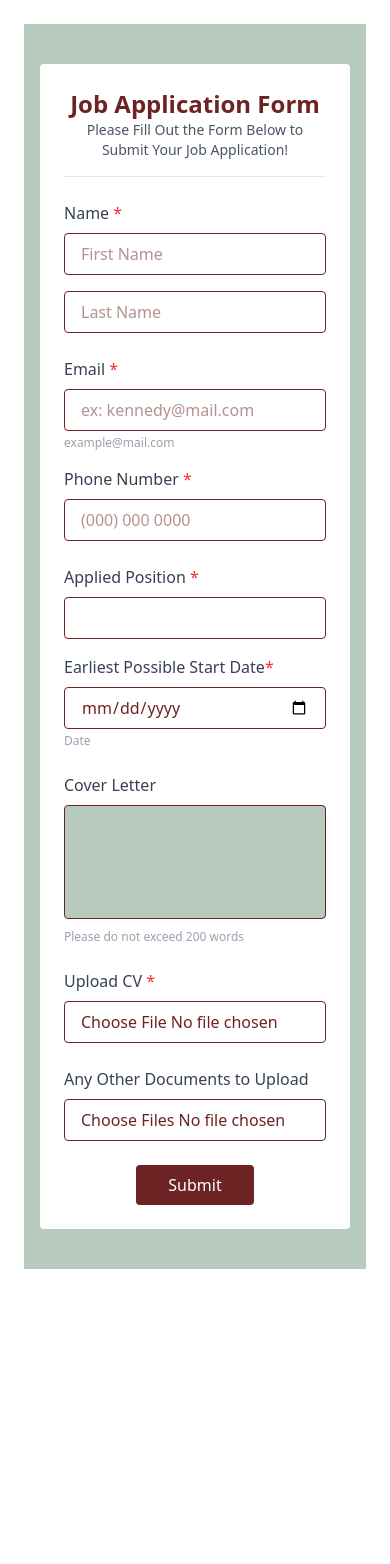
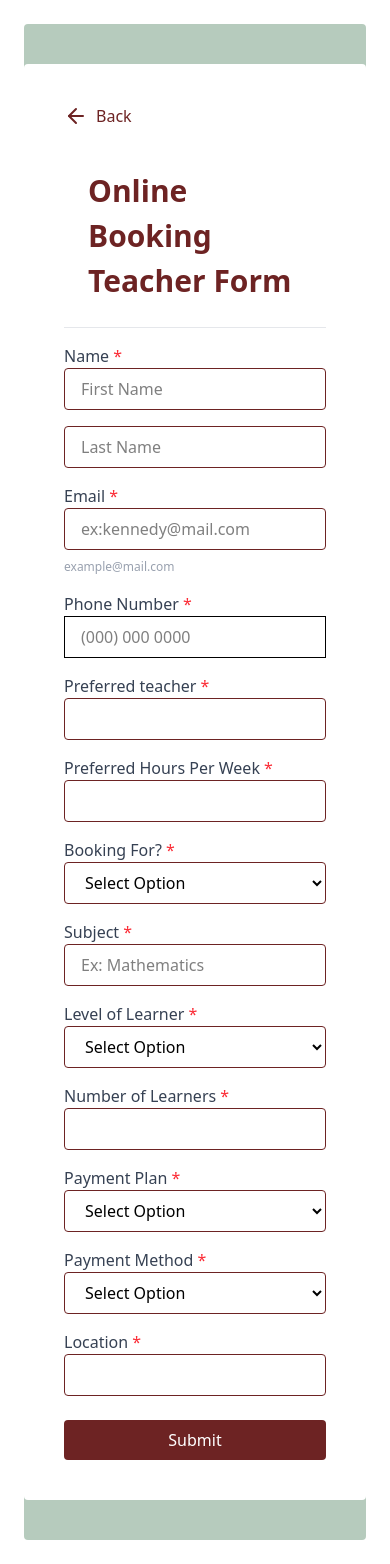
Before and after one commit to akuajoyce/JomatAgency-project, a React (Vite) app: page /teacher/Application in a window 390 px wide. Before the commit the page ends 1293 px from the top, so only its background shows below. Built offline with nearby package versions, Linux system fonts and the light colour scheme.

Commit message:
worked on responsiveness

```diff
--- a/src/pages/parent-student/BookForm.jsx
+++ b/src/pages/parent-student/BookForm.jsx
@@ -1,11 +1,22 @@
-import React from 'react'
+import React from 'react';
+import { Link } from 'react-router';
+import { ArrowLeft } from 'lucide-react';
 
 const BookForm = () => {
   return (
-    <div className="min-h-screen  bg-[#B6CBBD] flex justify-center items-start py-10 rounded-sm">
-        <div className="bg-white p-10 rounded-sm w-[60%]">
-            <div  className="border-b border-gray-200 p-6">
-                <h1 className="flex justify-center text-[30px] font-bold">Online Booking Teacher Form</h1>
+    <div className="min-h-screen bg-[#B6CBBD] flex justify-center items-start py-10 rounded-sm">
+      <div className="bg-white p-10 rounded-sm w-full max-w-4xl">
+        {/* Back Navigation */}
+        <div className="mb-4">
+          <Link to="/" className="flex items-center text-[#6D2323] hover:underline">
+            <ArrowLeft className="mr-2" /> Back
+          </Link>
+        </div>
+
+        <div className="border-b border-gray-200 p-6">
+          <h1 className="flex justify-center text-[30px] font-bold text-[#6D2323]">
+            Online Booking Teacher Form
+          </h1>
         </div>
 
         <form>
@@ -15,225 +26,156 @@ const BookForm = () => {
             </label>
           </div>
 
-          <div className="flex justify-between">
+          <div className="flex flex-col md:flex-row gap-4">
             <input
               type="text"
               placeholder="First Name"
-              className="border border-gray-200  hover:border-amber-600 rounded-sm px-20 py-2"
+              className="border border-[#6D2323] rounded-sm px-4 py-2 w-full"
             />
-
             <input
               type="text"
               placeholder="Last Name"
-              className=" border border-gray-200  hover:border-amber-600 rounded-sm px-20 py-2"
+              className="border border-[#6D2323] rounded-sm px-4 py-2 w-full"
             />
           </div>
 
-          <div className="flex justify-between mt-4">
-            <div className="flex flex-col">
-              <div>
+          <div className="flex flex-col md:flex-row gap-4 mt-4">
+            <div className="flex flex-col w-full">
               <label className="text-gray-700 font-medium">
                 Email <span className="text-red-500">*</span>
               </label>
-              </div>
-
-              <div>
               <input
                 type="email"
                 placeholder="ex:kennedy@mail.com"
-                  className="border border-gray-200  hover:border-amber-600 rounded-sm px-20 py-2"
+                className="border border-[#6D2323] rounded-sm px-4 py-2"
               />
-
-                <p className="mt-2 text-[12px] text-gray-400 font-medium">
-                  example@mail.com
-                </p>
+              <p className="mt-2 text-[12px] text-gray-400 font-medium">example@mail.com</p>
+            </div>
+            <div className="flex flex-col w-full">
+              <label className="text-gray-700 font-medium">
+                Phone Number <span className="text-red-500">*</span>
+              </label>
+              <input
+                type="tel"
+                placeholder="(000) 000 0000"
+                className="border border-[#6D2323] rounded-sm px-4 py-2"
+              />
             </div>
           </div>
 
-            <div className="flex flex-col">
-              <div>
+          <div className="flex flex-col md:flex-row gap-4 mt-4">
+            <div className="flex flex-col w-full">
               <label className="text-gray-700 font-medium">
-                  Phone Number <span className="text-red-500">*</span>
+                Preferred teacher <span className="text-red-500">*</span>
               </label>
+              <input
+                type="text"
+                className="border border-[#6D2323] rounded-sm px-4 py-2"
+              />
             </div>
-
-              <div>
+            <div className="flex flex-col w-full">
+              <label className="text-gray-700 font-medium">
+                Preferred Hours Per Week <span className="text-red-500">*</span>
+              </label>
               <input
-                  type="tel"
-                  placeholder="(000) 000 0000"
-                  className="border border-gray-200  hover:border-amber-600 rounded-sm px-20 py-2"
+                type="text"
+                className="border border-[#6D2323] rounded-sm px-4 py-2"
               />
             </div>
           </div>
+
+          <div className="flex flex-col md:flex-row gap-4 mt-4">
+            <div className="flex flex-col w-full">
+              <label className="text-gray-700 font-medium">
+                Booking For? <span className="text-red-500">*</span>
+              </label>
+              <select className="border border-[#6D2323] rounded-sm px-4 py-2">
+                <option value="">Select Option</option>
+                <option value="self">Self</option>
+                <option value="ward">Ward</option>
+                <option value="other">Other</option>
+              </select>
             </div>
-          <div className="flex justify-between mt-4">
-            <div className="flex flex-col">
-              <div>
+            <div className="flex flex-col w-full">
               <label className="text-gray-700 font-medium">
-                  Preferred teacher <span className="text-red-500">*</span>
+                Subject <span className="text-red-500">*</span>
               </label>
-              </div>
-
-              <div>
               <input
-                  type="email"
-                  placeholder=""
-                  className="border border-gray-200  hover:border-amber-600 rounded-sm px-20 py-2"
+                type="text"
+                placeholder="Ex: Mathematics"
+                className="border border-[#6D2323] rounded-sm px-4 py-2"
               />
-
-
             </div>
           </div>
 
-            <div className="flex flex-col">
-              <div>
+          <div className="flex flex-col md:flex-row gap-4 mt-4">
+            <div className="flex flex-col w-full">
               <label className="text-gray-700 font-medium">
-                  Preferred Hours Per Week <span className="text-red-500">*</span>
+                Level of Learner <span className="text-red-500">*</span>
               </label>
+              <select className="border border-[#6D2323] rounded-sm px-4 py-2">
+                <option value="">Select Option</option>
+                <option value="pre">Pre-school</option>
+                <option value="primary">Primary</option>
+                <option value="jhs">Junior High</option>
+                <option value="shs">Senior High</option>
+                <option value="tertiary">Tertiary</option>
+              </select>
             </div>
-
-              <div>
+            <div className="flex flex-col w-full">
+              <label className="text-gray-700 font-medium">
+                Number of Learners <span className="text-red-500">*</span>
+              </label>
               <input
-                  type="hours"
-                  placeholder=""
-                  className="border border-gray-200  hover:border-amber-600 rounded-sm px-20 py-2"
+                type="text"
+                className="border border-[#6D2323] rounded-sm px-4 py-2"
               />
             </div>
           </div>
-          </div>
 
-          <div className="flex justify-between mt-4">
-            <div className="flex flex-col">
-              <div>
+          <div className="flex flex-col md:flex-row gap-4 mt-4">
+            <div className="flex flex-col w-full">
               <label className="text-gray-700 font-medium">
-                  Booking For?<span className="text-red-500">*</span>
+                Payment Plan <span className="text-red-500">*</span>
               </label>
-              </div>
-
-              <select name='person' className="border border-gray-200  hover:border-amber-600 rounded-sm px-28 py-2">
+              <select className="border border-[#6D2323] rounded-sm px-4 py-2">
                 <option value="">Select Option</option>
-               <option value="">Self</option>
-               <option value="">Ward</option>
-               <option value="">Other</option>
+                <option value="weekly">Weekly</option>
+                <option value="monthly">Monthly</option>
               </select>
             </div>
-
-            <div className="flex flex-col">
-              <div>
+            <div className="flex flex-col w-full">
               <label className="text-gray-700 font-medium">
-                  Subject<span className="text-red-500">*</span>
+                Payment Method <span className="text-red-500">*</span>
               </label>
-              </div>
-
-              <div>
-                <input
-                  type="text"
-                  placeholder="Ex: Mathematics"
-                  className="border border-gray-200  hover:border-amber-600 rounded-sm px-20 py-2"
-                />
-              </div>
-            </div>
-          </div>
-
-          <div className="flex justify-between mt-4">
-            <div className="flex flex-col">
-              <div>
-                <label className="text-gray-700 font-medium">
-                  Level of Learner<span className="text-red-500">*</span>
-                </label>
-              </div>
-
-              <select name='person' className="border border-gray-200  hover:border-amber-600 rounded-sm px-28 py-2">
+              <select className="border border-[#6D2323] rounded-sm px-4 py-2">
                 <option value="">Select Option</option>
-               <option value="">Pre-school</option>
-               <option value="">Primary</option>
-               <option value="">Junior High</option>
-               <option value="">Senior High</option>
-               <option value="">Tertiary</option>
-
-              </select>
-            </div>
-
-            <div className="flex flex-col">
-              <div>
-                <label className="text-gray-700 font-medium">
-                  Number of Learners<span className="text-red-500">*</span>
-                </label>
-              </div>
-
-              <div>
-                <input
-                  type="text"
-                  placeholder=""
-                  className="border border-gray-200  hover:border-amber-600 rounded-sm px-20 py-2"
-                />
-              </div>
-            </div>
-          </div>
-
-          <div className="flex justify-between mt-4">
-            <div className="flex flex-col">
-              <div>
-                <label className="text-gray-700 font-medium">
-                  Payment Plan<span className="text-red-500">*</span>
-                </label>
-              </div>
-
-              <select name='method' className="border border-gray-200  hover:border-amber-600 rounded-sm px-28 py-2">
-               <option value="">Select Option</option>
-               <option value="">Weekly</option>
-               <option value="">Monthly</option>
-              </select>
-            </div>
-
-            <div className="flex flex-col">
-              <div>
-                <label className="text-gray-700 font-medium">
-                  Payment Method<span className="text-red-500">*</span>
-                </label>
-              </div>
-
-              <select name='method' className="border border-gray-200  hover:border-amber-600 rounded-sm px-28 py-2">
-               <option value="">Select Option</option>
-               <option value="">Momo</option>
-               <option value="">Card</option>
-               <option value="">Bank Transfer</option>
+                <option value="momo">Momo</option>
+                <option value="card">Card</option>
+                <option value="bank">Bank Transfer</option>
               </select>
             </div>
           </div>
 
-
-          <div className="flex flex-col">
-              <div>
+          <div className="flex flex-col mt-4">
             <label className="text-gray-700 font-medium">
-                  Location<span className="text-red-500">*</span>
+              Location <span className="text-red-500">*</span>
             </label>
+            <input
+              type="text"
+              className="border border-[#6D2323] rounded-sm px-4 py-2"
+            />
           </div>
 
-              <div>
-                <input
-                  type="text"
-                  placeholder=""
-                  className="border border-gray-200 hover:border-amber-600 rounded-sm px-20 py-2"
-                />
-              </div>
-            </div>
-
-           <div className='bg-blue-900 flex justify-center mt-4 w-60 px-10 py-2 rounded-sm text-white ml-50 cursor-pointer' >
-            <button>
+          <div className='bg-[#6D2323] flex justify-center mt-6 w-full md:w-60 px-10 py-2 rounded-sm text-white cursor-pointer mx-auto'>
+            <button type="submit">
               Submit
             </button>
           </div>
-
-
-
-
-
-
         </form>
       </div>
     </div>
-  )
-}
+  );
+};
 
-export default BookForm
+export default BookForm;
--- a/src/pages/parent-student/Profiles.jsx
+++ b/src/pages/parent-student/Profiles.jsx
@@ -1,7 +1,7 @@
 import React from 'react'
 import ProfileCard from '../../assets/components/ProfileCard'
 import Navbar from '../../assets/components/Navbar'
-import Profile from '../../assets/images/Profile.jpg'
+import Profile1 from '../../assets/images/Profile1.jpeg'
 import Profile2 from '../../assets/images/Profile2.jpg'
 import Profile3 from '../../assets/images/Profile3.jpg'
 import Profile4 from '../../assets/images/Profile4.jpg'
@@ -14,7 +14,7 @@ const teachersProfile =[
         name: 'Matthew Dinko',
         title: 'English Language Teacher',
         location: 'Lapaz,Accra',
-        imageUrl: Profile
+        imageUrl: Profile1
     },
     {
         name: 'Kennedy Zongbil',
--- a/src/pages/teacher/Application.jsx
+++ b/src/pages/teacher/Application.jsx
@@ -1,129 +1,174 @@
-import React from "react";
+import React from 'react';
+import { Link } from 'react-router';
+import { ArrowLeft } from 'lucide-react';
 
-const Application = () => {
+const BookForm = () => {
   return (
-    <div className="min-h-screen bg-[#B6CBBD] flex justify-center items-start py-10 px-4">
-      <div className="bg-white p-6 md:p-10 rounded-sm w-full md:w-[80%] lg:w-[60%]">
-        <div className="border-b border-gray-200 pb-4">
-          <h1 className="text-center text-2xl md:text-3xl font-bold text-[#6D2323]">
-            Job Application Form
+    <div className="min-h-screen bg-[#B6CBBD] flex justify-center items-start py-10 rounded-sm">
+      <div className="bg-white p-10 rounded-sm w-full max-w-4xl">
+        {/* Back Navigation */}
+        <div className="mb-4">
+          <Link to="/" className="flex items-center text-[#6D2323] hover:underline">
+            <ArrowLeft className="mr-2" /> Back
+          </Link>
+        </div>
+
+        <div className="border-b border-gray-200 p-6">
+          <h1 className="flex justify-center text-[30px] font-bold text-[#6D2323]">
+            Online Booking Teacher Form
           </h1>
-          <p className="text-center text-gray-600 text-sm md:text-base">
-            Please Fill Out the Form Below to Submit Your Job Application!
-          </p>
         </div>
 
         <form>
-          <div className="mt-6">
+          <div className="mt-4">
             <label className="text-gray-700 font-medium">
               Name <span className="text-red-500">*</span>
             </label>
-            <div className="flex flex-col md:flex-row gap-4 mt-2">
-              <input
-                type="text"
-                placeholder="First Name"
-                className="border border-[#6D2323] rounded-sm px-4 py-2 w-full text-[#6D2323]"
-              />
-              <input
-                type="text"
-                placeholder="Last Name"
-                className="border border-[#6D2323] rounded-sm px-4 py-2 w-full text-[#6D2323]"
-              />
-            </div>
           </div>
 
-          <div className="mt-6 flex flex-col md:flex-row gap-4">
-            <div className="flex-1">
+          <div className="flex flex-col md:flex-row gap-4">
+            <input
+              type="text"
+              placeholder="First Name"
+              className="border border-[#6D2323] rounded-sm px-4 py-2 w-full"
+            />
+            <input
+              type="text"
+              placeholder="Last Name"
+              className="border border-[#6D2323] rounded-sm px-4 py-2 w-full"
+            />
+          </div>
+
+          <div className="flex flex-col md:flex-row gap-4 mt-4">
+            <div className="flex flex-col w-full">
               <label className="text-gray-700 font-medium">
                 Email <span className="text-red-500">*</span>
               </label>
               <input
                 type="email"
-                placeholder="ex: kennedy@mail.com"
-                className="border border-[#6D2323] rounded-sm px-4 py-2 w-full mt-2 text-[#6D2323]"
+                placeholder="ex:kennedy@mail.com"
+                className="border border-[#6D2323] rounded-sm px-4 py-2"
               />
-              <p className="mt-1 text-xs text-gray-400 font-medium">
-                example@mail.com
-              </p>
+              <p className="mt-2 text-[12px] text-gray-400 font-medium">example@mail.com</p>
             </div>
-
-            <div className="flex-1">
+            <div className="flex flex-col w-full">
               <label className="text-gray-700 font-medium">
                 Phone Number <span className="text-red-500">*</span>
               </label>
               <input
                 type="tel"
                 placeholder="(000) 000 0000"
-                className="border border-[#6D2323] rounded-sm px-4 py-2 w-full mt-2 text-[#6D2323]"
+                className="border border-[#6D2323]rounded-sm px-4 py-2"
               />
             </div>
           </div>
 
-          <div className="mt-6 flex flex-col md:flex-row gap-4">
-            <div className="flex-1">
+          <div className="flex flex-col md:flex-row gap-4 mt-4">
+            <div className="flex flex-col w-full">
               <label className="text-gray-700 font-medium">
-                Applied Position <span className="text-red-500">*</span>
+                Preferred teacher <span className="text-red-500">*</span>
               </label>
               <input
                 type="text"
-                className="border border-[#6D2323] rounded-sm px-4 py-2 w-full mt-2 text-[#6D2323]"
+                className="border border-[#6D2323] rounded-sm px-4 py-2"
               />
             </div>
-
-            <div className="flex-1">
+            <div className="flex flex-col w-full">
               <label className="text-gray-700 font-medium">
-                Earliest Possible Start Date
-                <span className="text-red-500">*</span>
+                Preferred Hours Per Week <span className="text-red-500">*</span>
               </label>
               <input
-                type="date"
-                className="border border-[#6D2323] rounded-sm px-4 py-2 w-full mt-2  text-[#6D2323]"
+                type="text"
+                className="border border-[#6D2323] rounded-sm px-4 py-2"
               />
-              <p className="mt-1 text-xs text-gray-400 font-medium">Date</p>
             </div>
           </div>
 
-          <div className="mt-6">
-            <label className="text-gray-700 font-medium">Cover Letter</label>
-            <textarea
-              rows="4"
-              className="w-full mt-2 px-4 py-2 rounded-sm bg-[#B6CBBD] border border-[#6D2323] resize-none text-[#6D2323]"
-              maxLength="200"
-            ></textarea>
-            <p className="mt-1 text-xs text-gray-400 font-medium">
-              Please do not exceed 200 words
-            </p>
+          <div className="flex flex-col md:flex-row gap-4 mt-4">
+            <div className="flex flex-col w-full">
+              <label className="text-gray-700 font-medium">
+                Booking For? <span className="text-red-500">*</span>
+              </label>
+              <select className="border border-[#6D2323] rounded-sm px-4 py-2">
+                <option value="">Select Option</option>
+                <option value="self">Self</option>
+                <option value="ward">Ward</option>
+                <option value="other">Other</option>
+              </select>
+            </div>
+            <div className="flex flex-col w-full">
+              <label className="text-gray-700 font-medium">
+                Subject <span className="text-red-500">*</span>
+              </label>
+              <input
+                type="text"
+                placeholder="Ex: Mathematics"
+                className="border border-[#6D2323] rounded-sm px-4 py-2"
+              />
+            </div>
           </div>
 
-          <div className="mt-6">
+          <div className="flex flex-col md:flex-row gap-4 mt-4">
+            <div className="flex flex-col w-full">
+              <label className="text-gray-700 font-medium">
+                Level of Learner <span className="text-red-500">*</span>
+              </label>
+              <select className="border border-[#6D2323] rounded-sm px-4 py-2">
+                <option value="">Select Option</option>
+                <option value="pre">Pre-school</option>
+                <option value="primary">Primary</option>
+                <option value="jhs">Junior High</option>
+                <option value="shs">Senior High</option>
+                <option value="tertiary">Tertiary</option>
+              </select>
+            </div>
+            <div className="flex flex-col w-full">
+              <label className="text-gray-700 font-medium">
+                Number of Learners <span className="text-red-500">*</span>
+              </label>
+              <input
+                type="text"
+                className="border border-[#6D2323]  rounded-sm px-4 py-2"
+              />
+            </div>
+          </div>
+
+          <div className="flex flex-col md:flex-row gap-4 mt-4">
+            <div className="flex flex-col w-full">
+              <label className="text-gray-700 font-medium">
+                Payment Plan <span className="text-red-500">*</span>
+              </label>
+              <select className="border border-[#6D2323]  rounded-sm px-4 py-2">
+                <option value="">Select Option</option>
+                <option value="weekly">Weekly</option>
+                <option value="monthly">Monthly</option>
+              </select>
+            </div>
+            <div className="flex flex-col w-full">
+              <label className="text-gray-700 font-medium">
+                Payment Method <span className="text-red-500">*</span>
+              </label>
+              <select className="border border-[#6D2323] rounded-sm px-4 py-2">
+                <option value="">Select Option</option>
+                <option value="momo">Momo</option>
+                <option value="card">Card</option>
+                <option value="bank">Bank Transfer</option>
+              </select>
+            </div>
+          </div>
+
+          <div className="flex flex-col mt-4">
             <label className="text-gray-700 font-medium">
-              Upload CV <span className="text-red-500">*</span>
+              Location <span className="text-red-500">*</span>
             </label>
             <input
-              type="file"
-              accept=".pdf, .doc, .docx"
-              required
-              className="border border-[#6D2323] rounded-sm px-4 py-2 mt-2 w-full cursor-pointer text-[#6D2323]"
+              type="text"
+              className="border border-[#6D2323] rounded-sm px-4 py-2"
             />
           </div>
 
-          <div className="mt-6">
-            <label className="text-gray-700 font-medium">
-              Any Other Documents to Upload
-            </label>
-            <input
-              type="file"
-              accept=".pdf, .doc, .docx, .jpg, .png"
-              multiple
-              className="border border-[#6D2323] rounded-sm px-4 py-2 mt-2 w-full cursor-pointer text-[#6D2323]"
-            />
-          </div>
-
-          <div className="mt-6 flex justify-center">
-            <button
-              type="submit"
-              className="bg-[#6D2323] text-white px-8 py-2 rounded-sm hover:bg-[#842b2b] transition"
-            >
+          <div className='bg-[#6D2323] flex justify-center mt-6 w-full md:w-60 px-10 py-2 rounded-sm text-white cursor-pointer mx-auto'>
+            <button type="submit">
               Submit
             </button>
           </div>
@@ -133,4 +178,4 @@ const Application = () => {
   );
 };
 
-export default Application;
+export default BookForm;
```
Also changed, not shown: src/assets/components/Sidebar.jsx (+35 -33 lines), src/layouts/DashboardLayout.jsx (+32 -16 lines), src/pages/auth/Login.jsx (+16 -7 lines), src/pages/auth/Signup.jsx (+15 -7 lines), src/pages/parent-student/SingleProfile.jsx (+10 -4 lines), src/assets/images/Profile4.jpg. Lines whose indentation alone changed are shown as unchanged.
